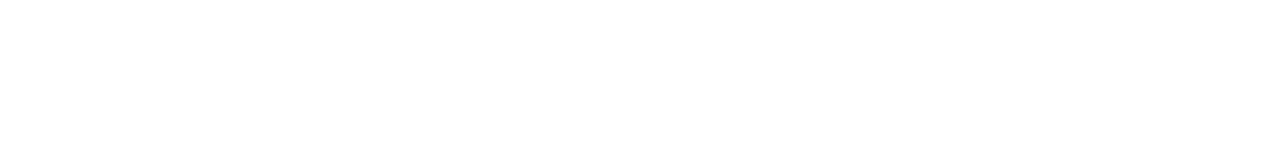
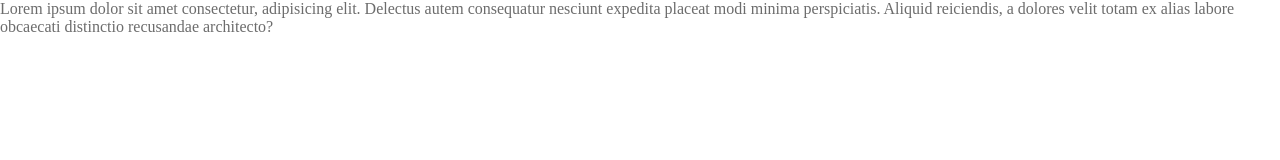
Before and after one commit to nicolevlc/projeto-travelgram, a plain HTML site: page index.html in a window 1280 px wide. Drawn offline with Linux system fonts and the light colour scheme.

Commit message:
initial style guide

```diff
--- a/index.html
+++ b/index.html
@@ -8,6 +8,6 @@
   <link rel="stylesheet" href="styles/index.css">
 </head>
 <body>
-
+  <p>Lorem ipsum dolor sit amet consectetur, adipisicing elit. Delectus autem consequatur nesciunt expedita placeat modi minima perspiciatis. Aliquid reiciendis, a dolores velit totam ex alias labore obcaecati distinctio recusandae architecto?</p>
 </body>
 </html>
--- a/styles/global.css
+++ b/styles/global.css
@@ -3,3 +3,18 @@
   padding: 0;
   box-sizing: 0;
 }
+
+:root {
+  --brand-color: #EF5F4C;
+  --shape-transparency: #ffffff8f;
+  --background-color: #FFFFFF;
+  --surface-color: ##F5F5F5;
+  --skeleton-color: #D9D9D9;
+  --text-color-primary: #313131;
+  --text-color-secondary: #6C6C6C;
+}
+
+body {
+  color: var(--text-color-secondary);
+  background-color: var(--background-color);
+}
```
Also changed, not shown: styles/assets/AirplaneTilt.svg (added), styles/assets/Image 01.png (added), styles/assets/Image 02.png (added), styles/assets/Image 03.png (added), styles/assets/Image 04.png (added), styles/assets/Image 05.png (added), styles/assets/Image 06.png (added), styles/assets/Image 07.png (added), styles/assets/Image 08.png (added), styles/assets/Image 09.png (added), styles/assets/Image 10.png (added), styles/assets/Image 11.png (added), styles/assets/Image.svg (added), styles/assets/Logo.svg (added), 2 more files, 1 other file.
